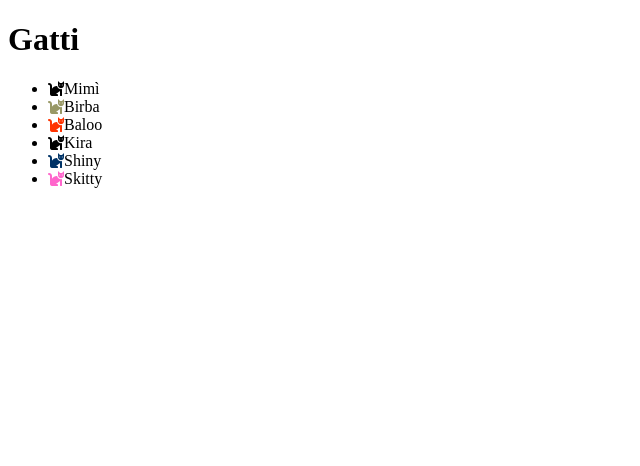
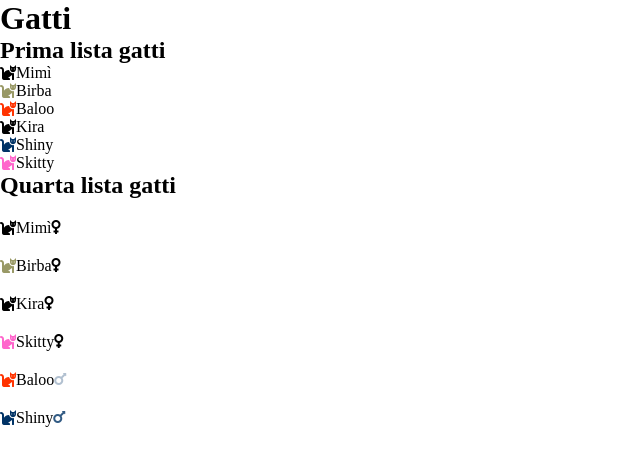
Before and after one commit to Vitto95/js-es6-cats, a plain HTML site: page index.html in a window 1280 px wide. Shown: the whole page, without its empty margins (0-640 px from the left). Drawn offline with nearby package versions, Linux system fonts and the light colour scheme.

Commit message:
js completato

```diff
--- a/assets/css/style.css
+++ b/assets/css/style.css
@@ -0,0 +1,14 @@
+* {
+  margin: 0;
+  padding: 0;
+  box-sizing: border-box;
+}
+
+ul {
+  list-style: none;
+}
+
+#new-cats li {
+  margin-top: 20px;
+  display: flex;
+}
--- a/assets/js/main.js
+++ b/assets/js/main.js
@@ -60,23 +60,48 @@ Tramite la funzione .forEach(), stampare in pagina tutti i gattini, ciascuno con
   //Array di oggetti contenenti solo i gatti femmina
   let femaleCats = cats.filter((cat) => {
     //aggiungo il fiocco rosa, con opacità diversa in base all'età
-    cat.age > 10
-      ? (cat.ribbon = { color: "#ff66cc", opacity: 0.8 })
-      : (cat.ribbon = { color: "#ff66cc", opacity: 0.3 });
+    /*  cat.age > 10
+      ? (cat.ribbon = { color: "PINK", opacity: 0.5 })
+      : (cat.ribbon = { color: "PINK", opacity: 0.2 }); */
     return cat.gender === "female";
   });
 
-  console.log("Array con gatti femmina: ", femaleCats);
+  console.log("Array con gatti femmina senza ribbon: ", femaleCats);
+
+  //Aggiunta oggetto "ribbon"
+  femaleCats.forEach((cat) => {
+    if (cat.age > 10) {
+      cat.ribbon = { color: PINK, opacity: 0.5 };
+    } else {
+      cat.ribbon = { color: PINK, opacity: 0 };
+    }
+  });
+
+  console.log("Array con gatti femmina, con aggiunto ribbon: ", femaleCats);
 
   //Array di oggetti contenenti solo i gatti maschi
   let maleCats = cats.filter((cat) => {
-    cat.age > 10
-      ? (cat.ribbon = { color: BLUE, opacity: 0.8 })
-      : (cat.ribbon = { color: BLUE, opacity: 0.3 });
+    /*  cat.age > 10
+      ? (cat.ribbon = { color: "BLUE", opacity: 0.8 })
+      : (cat.ribbon = { color: "BLUE", opacity: 0.3 }); */
     return cat.gender === "male";
   });
 
-  console.log("Array con gatti maschi: ", maleCats);
+  console.log("Array con gatti maschi senza ribbon: ", maleCats);
+
+  //Aggiunta oggetto "ribbon"
+  maleCats.forEach((cat) => {
+    if (cat.age > 10) {
+      cat.ribbon = { color: BLUE, opacity: 0.8 };
+    } else {
+      cat.ribbon = { color: BLUE, opacity: 0.3 };
+    }
+  });
+
+  console.log("Array con gatti maschi, con aggiunto ribbon: ", maleCats);
+
+  /* Milestone 3: Creare un nuovo array con prima tutti i gattini femmina e poi tutti i gattini maschio, inserendo solamente nome e colore e colore e opacità del fiocco per ogni gatto. */
+
   //Concatenazione degli array
   let allCats = [...femaleCats, ...maleCats];
 
@@ -87,11 +112,22 @@ Tramite la funzione .forEach(), stampare in pagina tutti i gattini, ciascuno con
     //destrutturazione array 'allCats'
     const { name, color, ribbon } = cat;
     console.log("Nome: ", name, "Colore: ", color, "Fiocco: ", ribbon);
+    return {
+      name,
+      color,
+      ribbon,
+    };
   });
 
   console.log("Array con tutti i gatti, filtrato: ", newCats);
 
-  //Aggiunta fiocco rosa o blu
+  //Output newCats
+
+  newCats.forEach((cat) => {
+    $("#new-cats").append(
+      getTemplateList(cat.name, cat.color, cat.ribbon.color, cat.ribbon.opacity)
+    );
+  });
 }); //fine document ready
 
 //Blocco funzioni
@@ -101,12 +137,16 @@ function getTemplateList(name, color, ...args) {
   let listItem = "";
   let catAw = `<i class="fas fa-cat" style="color: ${color}"></i>`;
   let catName = `<span>${name}</span>`;
-  let maleAw = `<li><i class="fas fa-mars"></i></li>`;
-  let femaleAw = `<li><i class="fas fa-venus"></i></li>`;
+  let maleAw = `<i class="fas fa-mars" style="color: ${args[0]}; opacity:${args[1]}; "></i>`;
+  let femaleAw = `<i class="fas fa-venus style="color: ${args[0]}; opacity:${args[1]};"></i>`;
   //List Item base
   listItem = `<li>` + catAw + catName + `</li>`;
   if (args.length > 0) {
-    listItem += args[0] + args[1];
+    if (args[0] === "#003366") {
+      listItem = `<li>` + catAw + catName + maleAw + `</li>`;
+    } else {
+      listItem = `<li>` + catAw + catName + femaleAw + `</li>`;
+    }
   }
   return listItem;
 }
--- a/index.html
+++ b/index.html
@@ -5,6 +5,8 @@
     <meta http-equiv="X-UA-Compatible" content="IE=edge" />
     <meta name="viewport" content="width=device-width, initial-scale=1.0" />
     <title>CATS</title>
+    <!-- css custom -->
+    <link rel="stylesheet" href="assets/css/style.css" />
     <!-- font awesome -->
     <link
       rel="stylesheet"
@@ -18,6 +20,7 @@
       <div id="cats" class="container">
         <h1>Gatti</h1>
         <ul class="all-cats">
+          <h2>Prima lista gatti</h2>
           <!-- <li>
             <i class="fas fa-cat" ></i>
             <span>Nome</span>
@@ -35,6 +38,9 @@
         <ul id="female-cats"></ul>
         <!-- male cats -->
         <ul id="male-cats"></ul>
+        <ul id="new-cats">
+          <h2>Quarta lista gatti</h2>
+        </ul>
       </div>
     </main>
 
```
